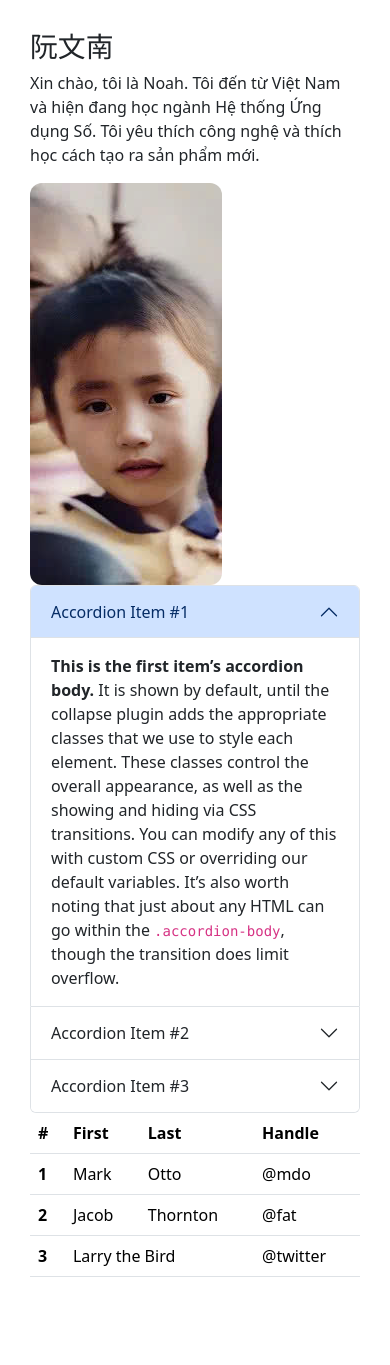
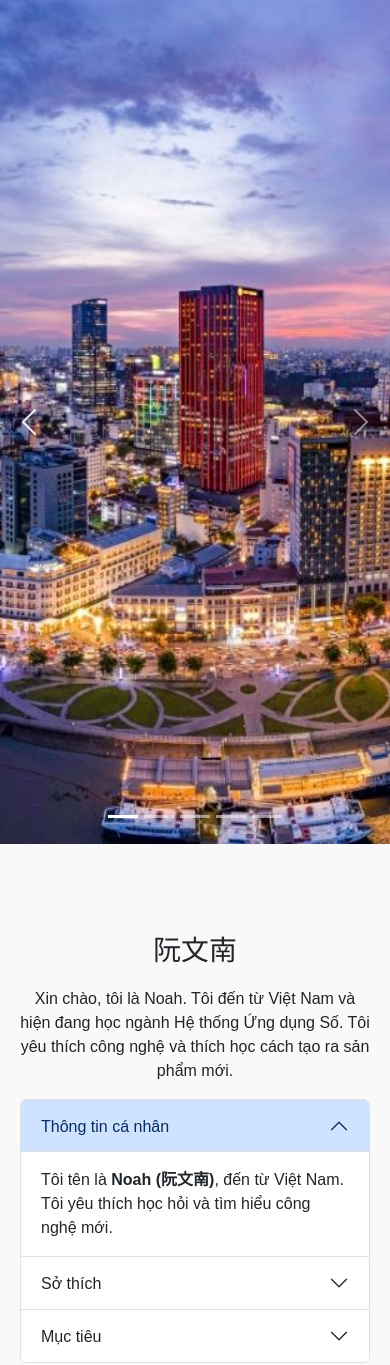
Before and after one commit to Noah0-1dev/noah.vietnam.01, a plain HTML site: page index.html in a window 390 px wide. Shown: the top 1365 px of the page. Before the commit the page ends 1323 px from the top, so only its background shows below. Drawn offline with nearby package versions, Linux system fonts and the light colour scheme.

Commit message:
code ngày 2025.10.14

```diff
--- a/index.html
+++ b/index.html
@@ -4,76 +4,236 @@
     <meta charset="UTF-8" />
     <meta name="viewport" content="width=device-width, initial-scale=1.0" />
     <title>1113211502</title>
+    <link
+      href="https://cdn.jsdelivr.net/npm/bootstrap@5.3.8/dist/css/bootstrap.min.css"
+      rel="stylesheet"
+      integrity="sha384-sRIl4kxILFvY47J16cr9ZwB07vP4J8+LH7qKQnuqkuIAvNWLzeN8tE5YBujZqJLB"
+      crossorigin="anonymous"
+    />
     <style>
       body {
         font-family: Arial, sans-serif;
+        background: #f9f9f9;
+        padding: 0;
+        margin: 0;
+      }
+
+      /* Tiêu đề căn giữa */
+      h1,
+      p {
         text-align: center;
-        background: #f9f9f9;
-        padding: 30px;
+        margin-top: 20px;
       }
-      img {
-        border-radius: 12px;
-        max-width: 300px;
+
+      /* Carousel full màn hình */
+      .carousel-item img {
+        width: 100%;
+        height: 100vh;
+        object-fit: cover;
+      }
+
+      /* Container các phần còn lại */
+      .content-container {
+        max-width: 900px;
+        margin: 50px auto;
+        padding: 20px;
+      }
+
+      /* Bảng hover */
+      .table-hover tbody tr:hover {
+        background-color: #e0f0ff;
       }
     </style>
   </head>
+
   <body>
+    <!-- Carousel full màn hình -->
+    <div
+      id="carouselExampleCaptions"
+      class="carousel slide"
+      data-bs-ride="carousel"
+    >
+      <div class="carousel-indicators">
+        <button
+          type="button"
+          data-bs-target="#carouselExampleCaptions"
+          data-bs-slide-to="0"
+          class="active"
+          aria-current="true"
+        ></button>
+        <button
+          type="button"
+          data-bs-target="#carouselExampleCaptions"
+          data-bs-slide-to="1"
+        ></button>
+        <button
+          type="button"
+          data-bs-target="#carouselExampleCaptions"
+          data-bs-slide-to="2"
+        ></button>
+        <button
+          type="button"
+          data-bs-target="#carouselExampleCaptions"
+          data-bs-slide-to="3"
+        ></button>
+        <button
+          type="button"
+          data-bs-target="#carouselExampleCaptions"
+          data-bs-slide-to="4"
+        ></button>
+      </div>
+
+      <div class="carousel-inner">
+        <div class="carousel-item active">
+          <img
+            src="./圖片/anh-viet-nam-11.jpg"
+            class="d-block w-100"
+            alt="Ảnh 1"
+          />
+        </div>
+        <div class="carousel-item">
+          <img
+            src="./圖片/anh-viet-nam-23.jpg"
+            class="d-block w-100"
+            alt="Ảnh 2"
+          />
+        </div>
+        <div class="carousel-item">
+          <img
+            src="./圖片/anh-viet-nam-25.jpg"
+            class="d-block w-100"
+            alt="Ảnh 3"
+          />
+        </div>
+        <div class="carousel-item">
+          <img
+            src="./圖片/anh-viet-nam-28.jpg"
+            class="d-block w-100"
+            alt="Ảnh 4"
+          />
+        </div>
+        <div class="carousel-item">
+          <img
+            src="./圖片/anh-viet-nam-35.jpg"
+            class="d-block w-100"
+            alt="Ảnh 5"
+          />
+        </div>
+      </div>
+
+      <button
+        class="carousel-control-prev"
+        type="button"
+        data-bs-target="#carouselExampleCaptions"
+        data-bs-slide="prev"
+      >
+        <span class="carousel-control-prev-icon" aria-hidden="true"></span>
+        <span class="visually-hidden">Trước</span>
+      </button>
+      <button
+        class="carousel-control-next"
+        type="button"
+        data-bs-target="#carouselExampleCaptions"
+        data-bs-slide="next"
+      >
+        <span class="carousel-control-next-icon" aria-hidden="true"></span>
+        <span class="visually-hidden">Sau</span>
+      </button>
+    </div>
+
+    <!-- Các phần khác nằm trong container -->
+    <div class="content-container">
       <h1>阮文南</h1>
       <p>
-      Xin chào, tôi là Noah. Tôi đến từ Việt Nam và hiện đang học ngành Hệ thống
-      Ứng dụng Số. Tôi yêu thích công nghệ và thích học cách tạo ra sản phẩm
-      mới.
+        Xin chào, tôi là Noah. Tôi đến từ Việt Nam và hiện đang học ngành Hệ
+        thống Ứng dụng Số. Tôi yêu thích công nghệ và thích học cách tạo ra sản
+        phẩm mới.
       </p>
-    <img src="./圖片.jpg" alt="Ảnh cá nhân của tôi" />
-    <link href="https://cdn.jsdelivr.net/npm/bootstrap@5.3.8/dist/css/bootstrap.min.css" rel="stylesheet"
-    integrity="sha384-sRIl4kxILFvY47J16cr9ZwB07vP4J8+LH7qKQnuqkuIAvNWLzeN8tE5YBujZqJLB" crossorigin="anonymous">
 
+      <!-- Accordion -->
       <div class="accordion" id="accordionExample">
         <div class="accordion-item">
           <h2 class="accordion-header">
-      <button class="accordion-button" type="button" data-bs-toggle="collapse" data-bs-target="#collapseOne" aria-expanded="true" aria-controls="collapseOne">
-        Accordion Item #1
+            <button
+              class="accordion-button"
+              type="button"
+              data-bs-toggle="collapse"
+              data-bs-target="#collapseOne"
+              aria-expanded="true"
+              aria-controls="collapseOne"
+            >
+              Thông tin cá nhân
             </button>
           </h2>
-    <div id="collapseOne" class="accordion-collapse collapse show" data-bs-parent="#accordionExample">
+          <div
+            id="collapseOne"
+            class="accordion-collapse collapse show"
+            data-bs-parent="#accordionExample"
+          >
             <div class="accordion-body">
-        <strong>This is the first item’s accordion body.</strong> It is shown by default, until the collapse plugin adds the appropriate classes that we use to style each element. These classes control the overall appearance, as well as the showing and hiding via CSS transitions. You can modify any of this with custom CSS or overriding our default variables. It’s also worth noting that just about any HTML can go within the <code>.accordion-body</code>, though the transition does limit overflow.
+              Tôi tên là <strong>Noah (阮文南)</strong>, đến từ Việt Nam. Tôi
+              yêu thích học hỏi và tìm hiểu công nghệ mới.
             </div>
           </div>
         </div>
         <div class="accordion-item">
           <h2 class="accordion-header">
-      <button class="accordion-button collapsed" type="button" data-bs-toggle="collapse" data-bs-target="#collapseTwo" aria-expanded="false" aria-controls="collapseTwo">
-        Accordion Item #2
+            <button
+              class="accordion-button collapsed"
+              type="button"
+              data-bs-toggle="collapse"
+              data-bs-target="#collapseTwo"
+              aria-expanded="false"
+              aria-controls="collapseTwo"
+            >
+              Sở thích
             </button>
           </h2>
-    <div id="collapseTwo" class="accordion-collapse collapse" data-bs-parent="#accordionExample">
+          <div
+            id="collapseTwo"
+            class="accordion-collapse collapse"
+            data-bs-parent="#accordionExample"
+          >
             <div class="accordion-body">
-        <strong>This is the second item’s accordion body.</strong> It is hidden by default, until the collapse plugin adds the appropriate classes that we use to style each element. These classes control the overall appearance, as well as the showing and hiding via CSS transitions. You can modify any of this with custom CSS or overriding our default variables. It’s also worth noting that just about any HTML can go within the <code>.accordion-body</code>, though the transition does limit overflow.
+              Tôi thích lập trình, thiết kế, và khám phá các công nghệ mới.
+              Ngoài ra còn yêu thích âm nhạc và du lịch.
             </div>
           </div>
         </div>
         <div class="accordion-item">
           <h2 class="accordion-header">
-      <button class="accordion-button collapsed" type="button" data-bs-toggle="collapse" data-bs-target="#collapseThree" aria-expanded="false" aria-controls="collapseThree">
-        Accordion Item #3
+            <button
+              class="accordion-button collapsed"
+              type="button"
+              data-bs-toggle="collapse"
+              data-bs-target="#collapseThree"
+              aria-expanded="false"
+              aria-controls="collapseThree"
+            >
+              Mục tiêu
             </button>
           </h2>
-    <div id="collapseThree" class="accordion-collapse collapse" data-bs-parent="#accordionExample">
+          <div
+            id="collapseThree"
+            class="accordion-collapse collapse"
+            data-bs-parent="#accordionExample"
+          >
             <div class="accordion-body">
-        <strong>This is the third item’s accordion body.</strong> It is hidden by default, until the collapse plugin adds the appropriate classes that we use to style each element. These classes control the overall appearance, as well as the showing and hiding via CSS transitions. You can modify any of this with custom CSS or overriding our default variables. It’s also worth noting that just about any HTML can go within the <code>.accordion-body</code>, though the transition does limit overflow.
+              Mục tiêu của tôi là trở thành một người có thể kết hợp công nghệ
+              và sáng tạo để tạo ra giá trị cho xã hội.
             </div>
           </div>
         </div>
       </div>
 
-<table class="table">
+      <!-- Bảng -->
+      <table class="table table-hover mt-5">
         <thead>
           <tr>
             <th scope="col">#</th>
-      <th scope="col">First</th>
-      <th scope="col">Last</th>
-      <th scope="col">Handle</th>
+            <th scope="col">Tên</th>
+            <th scope="col">Họ</th>
+            <th scope="col">Biệt danh</th>
           </tr>
         </thead>
         <tbody>
@@ -96,7 +256,12 @@
           </tr>
         </tbody>
       </table>
-    <script src="https://cdn.jsdelivr.net/npm/bootstrap@5.3.8/dist/js/bootstrap.bundle.min.js"
-    integrity="sha384-FKyoEForCGlyvwx9Hj09JcYn3nv7wiPVlz7YYwJrWVcXK/BmnVDxM+D2scQbITxI" crossorigin="anonymous"></script>
+    </div>
+
+    <script
+      src="https://cdn.jsdelivr.net/npm/bootstrap@5.3.8/dist/js/bootstrap.bundle.min.js"
+      integrity="sha384-FKyoEForCGlyvwx9Hj09JcYn3nv7wiPVlz7YYwJrWVcXK/BmnVDxM+D2scQbITxI"
+      crossorigin="anonymous"
+    ></script>
   </body>
 </html>
```
Also changed, not shown: 圖片/anh-viet-nam-11.jpg (added), 圖片/anh-viet-nam-23.jpg (added), 圖片/anh-viet-nam-25.jpg (added), 圖片/anh-viet-nam-28.jpg (added), 圖片/anh-viet-nam-35.jpg (added), 圖片/圖片.jpg (renamed from 圖片.jpg). Lines whose indentation alone changed are shown as unchanged.
